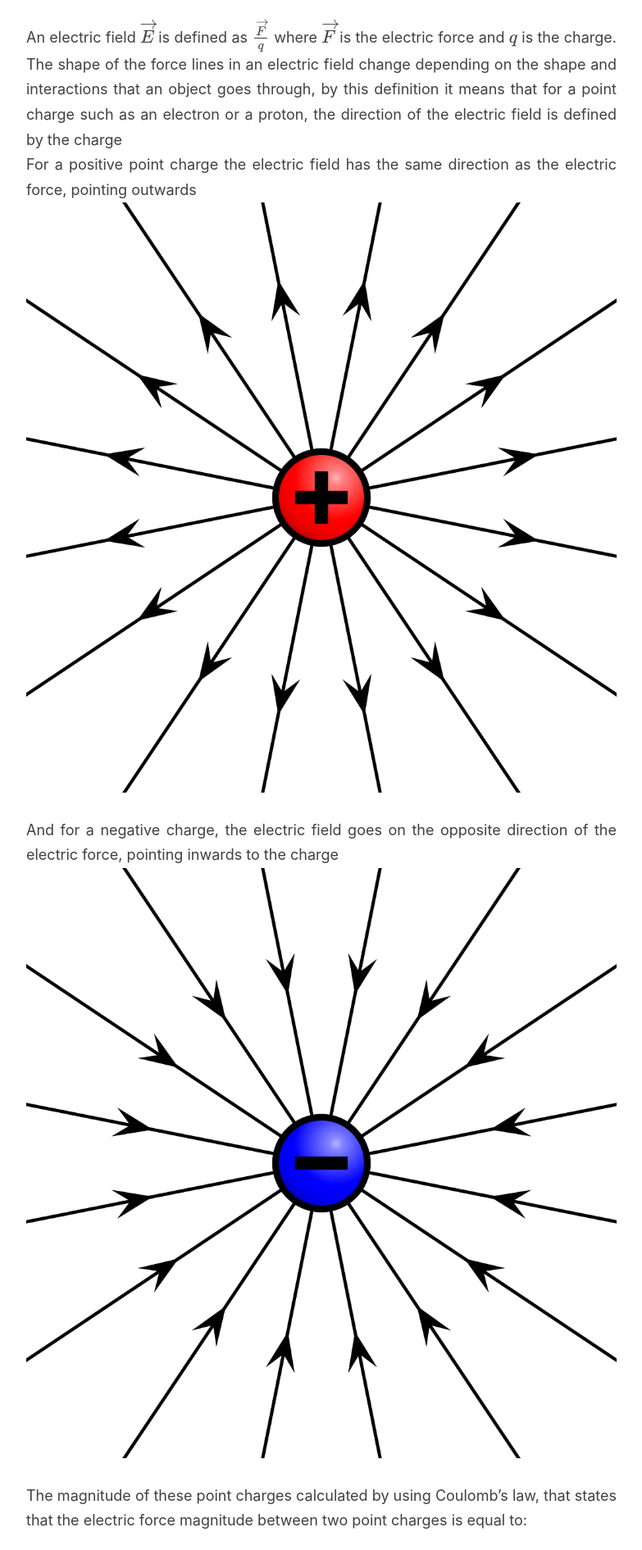
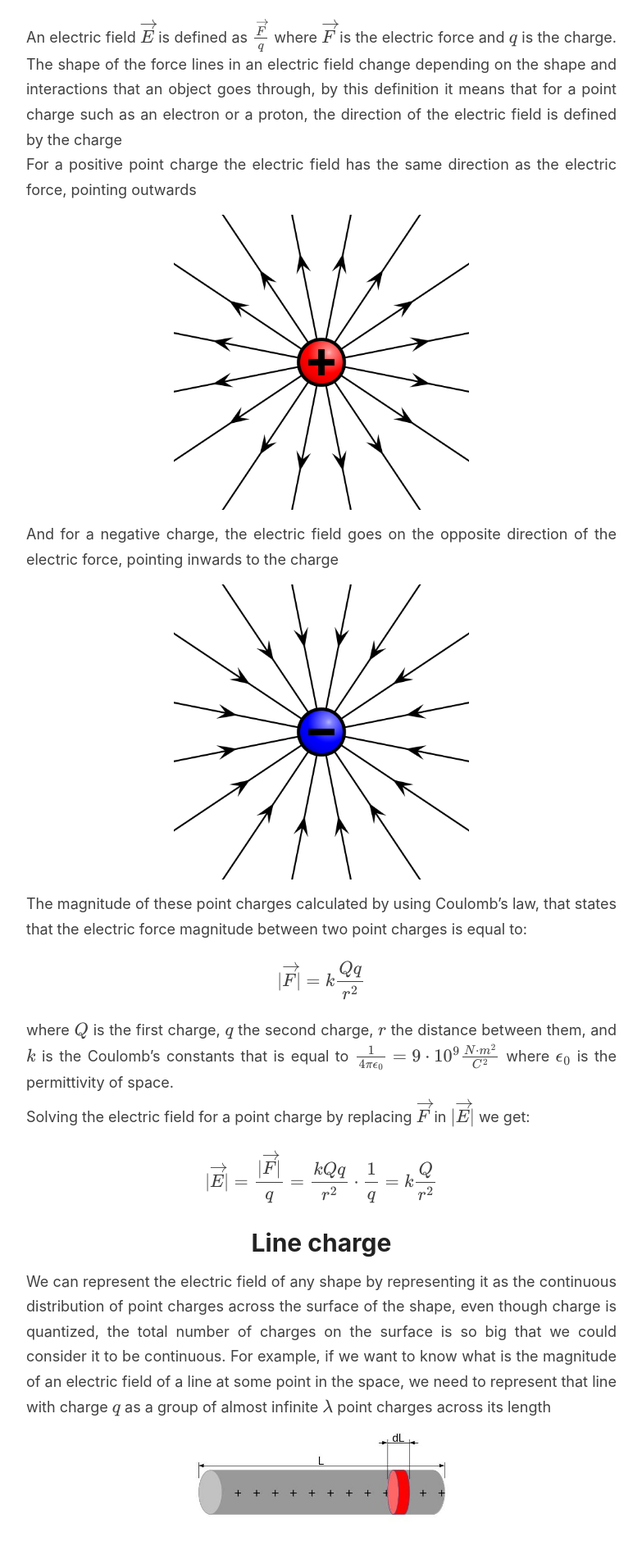
Before and after one commit to l1g4v/l1g4v.github.io, a Jekyll site: the page built from _posts/2022-05-10-visualizing-electric-fields.md, in a window 1280 px wide. Shown: the part 322-2213 px from the top of the page at 82% size, without its empty margins (248-1031 px from the left). Built offline with Jekyll 4.4.1, drawn with Linux system fonts in a browser that asks for light colours.

Commit message:
vfield_r4

````diff
--- a/_posts/2022-05-10-visualizing-electric-fields.md
+++ b/_posts/2022-05-10-visualizing-electric-fields.md
@@ -7,9 +7,13 @@
 
 An electric field $$\overrightarrow{E}$$ is defined as $$\frac{\overrightarrow{F}}{q}$$ where $$\overrightarrow{F}$$ is the electric force and $$q$$ is the charge. The shape of the force lines in an electric field change depending on the shape and interactions that an object goes through, by this definition it means that for a point charge such as an electron or a proton, the direction of the electric field is defined by the charge
 For a positive point charge the electric field has the same direction as the electric force, pointing outwards
-<img src="{{ site.baseurl }}/images/2022-05-10-visualizing-electric-fields/positivepoint.png">
+
+<img src="{{ site.baseurl }}/images/2022-05-10-visualizing-electric-fields/positivepoint.png" width="50%" height="50%">
+
 And for a negative charge, the electric field goes on the opposite direction of the electric force, pointing inwards to the charge
-<img src="{{ site.baseurl }}/images/2022-05-10-visualizing-electric-fields/negativepoint.png">
+
+<img src="{{ site.baseurl }}/images/2022-05-10-visualizing-electric-fields/negativepoint.png" width="50%" height="50%">
+
 The magnitude of these point charges calculated by using Coulomb's law, that states that the electric force magnitude between two point charges is equal to:
 
 $$ |\overrightarrow{F}|=k\frac{Qq}{r^{2}} $$
@@ -21,7 +25,9 @@
 
 # Line charge
 We can represent the electric field of any shape by representing it as the continuous distribution of point charges across the surface of the shape, even though charge is quantized, the total number of charges on the surface is so big that we could consider it to be continuous. For example, if we want to know what is the magnitude of an electric field of a line at some point in the space, we need to represent that line with charge $$q$$ as a group of almost infinite $$\lambda$$ point charges across its length
-<img src="{{ site.baseurl }}/images/2022-05-10-visualizing-electric-fields/linecharge1.jpg">
+
+<img src="{{ site.baseurl }}/images/2022-05-10-visualizing-electric-fields/linecharge1.jpg" width="50%" height="50%">
+
 This $$\lambda$$ is the value of the charge density, how many $$C$$ are there per unit length $$\lambda=\frac{q}{L}$$, by this we can say the charge $$dl$$ of the segment is equal to $$\lambda dl$$, and then we can define the electric field magnitude $dE$$ of the $$dQ$$ point charge as:
 
 $$ dE=k\frac{\lambda dl}{r^{2}} $$
@@ -31,11 +37,17 @@
 $$ E=k\int_{a}^{b}\frac{\lambda dl}{r^{2}} $$
 
 Okay, we got the expression, but something is missing. Electric field changes according to the distance, so how do we add up almost infinite different distance dependent values? Well if we want to take a measure of the electric field from a point $$P$$
-<img src="{{ site.baseurl }}/images/2022-05-10-visualizing-electric-fields/linechargep.jpg">
+
+<img src="{{ site.baseurl }}/images/2022-05-10-visualizing-electric-fields/linechargep.jpg" width="50%" height="50%">
+
 If we draw lines from the point $$P$$ towards some $$dL$$ charges and it forms an angle from the start and the end of the line charge
-<img src="{{ site.baseurl }}/images/2022-05-10-visualizing-electric-fields/linechargepline.jpg">
+
+<img src="{{ site.baseurl }}/images/2022-05-10-visualizing-electric-fields/linechargepline.jpg" width="50%" height="50%">
+
 But wait, what if we split it from the middle? This way a right triangle will form, and we will be able to use trig identities to form a new integral
-<img src="{{ site.baseurl }}/images/2022-05-10-visualizing-electric-fields/linechargetrig.jpg">
+
+<img src="{{ site.baseurl }}/images/2022-05-10-visualizing-electric-fields/linechargetrig.jpg" width="50%" height="50%">
+
 Via trigonometric substitution we change $$dl$$ in terms of the angle $$d\theta$$ by first finding what's the value of $$l$$
 
 $$ cos\space\theta=\frac{z}{r}\Rightarrow r=z\frac{1}{cos\space\theta}=z\space sec\space\theta\Rightarrow r^{2}=z^2sec^2\space\theta\\
@@ -78,7 +90,7 @@
 
 h=quiver(xS,yS,u,v,'autoscalefactor',0.6);
 ```
-<img src="{{ site.baseurl }}/images/2022-05-10-visualizing-electric-fields/emptyfield.jpg">
+<img src="{{ site.baseurl }}/images/2022-05-10-visualizing-electric-fields/emptyfield.jpg" width="50%" height="50%">
 
 By using the dipole moment formula $$\overrightarrow{E}_{dipole}=k\frac{\overrightarrow{p}}{z^{3}}$$ we can compute an electric field by just adding up the electric fields of point charges, for this I just made a function that calculates the electric field at some point (x,y)
 ```m
@@ -105,7 +117,7 @@
 end
 ```
 This is the result with some charges added to the grid (after changing u and v to the normalized components of Ex and Ey)
-<img src="{{ site.baseurl }}/images/2022-05-10-visualizing-electric-fields/randomfield.jpg">
+<img src="{{ site.baseurl }}/images/2022-05-10-visualizing-electric-fields/randomfield.jpg" width="50%" height="50%">
 
 ## Shaped charges
 
@@ -144,7 +156,7 @@
 end
 ```
 This is what two parallel lines electric field look like:
-<img src="{{ site.baseurl }}/images/2022-05-10-visualizing-electric-fields/linefield.jpg">
+<img src="{{ site.baseurl }}/images/2022-05-10-visualizing-electric-fields/linefield.jpg" width="50%" height="50%">
 Now, for the final shape we were asked how its electric field would look like, the ring. For this one I just need to place $$\frac{q}{2\pi r}$$ charges around a circle at $$r$$ distance from a point that will be our center ($$(x_0+r\space\cos\space\theta,y_0+r\space\sin\theta)$$ basically)
 ```m
 function ringfi = place_ring(q,x,y,r)
@@ -158,7 +170,7 @@
 end
 ```
 This is what it looks like (also at this point i added a visual aid to the place_charge function)
-<img src="{{ site.baseurl }}/images/2022-05-10-visualizing-electric-fields/ringfield.jpg">
+<img src="{{ site.baseurl }}/images/2022-05-10-visualizing-electric-fields/ringfield.jpg" width="50%" height="50%">
 Here is the full code for those who want to play with it
 ```m
 clear; close all; clc;
@@ -274,11 +286,11 @@
 <table>
 <tbody>
       <tr>
-				<td><video width="540" height="513" autoplay muted>
+				<td><video width="50%" height="50%" autoplay muted>
   <source src="{{ site.baseurl }}/images/2022-05-10-visualizing-electric-fields/dipole.webm" type="video/webm">
 Your browser does not support the video tag.
 </video>   </td>
-				<td><video width="540" height="512" autoplay muted>
+				<td><video width="50%" height="50%" autoplay muted>
   <source src="{{ site.baseurl }}/images/2022-05-10-visualizing-electric-fields/samepole.webm" type="video/webm">
 Your browser does not support the video tag.
 </video>  </td>
````
